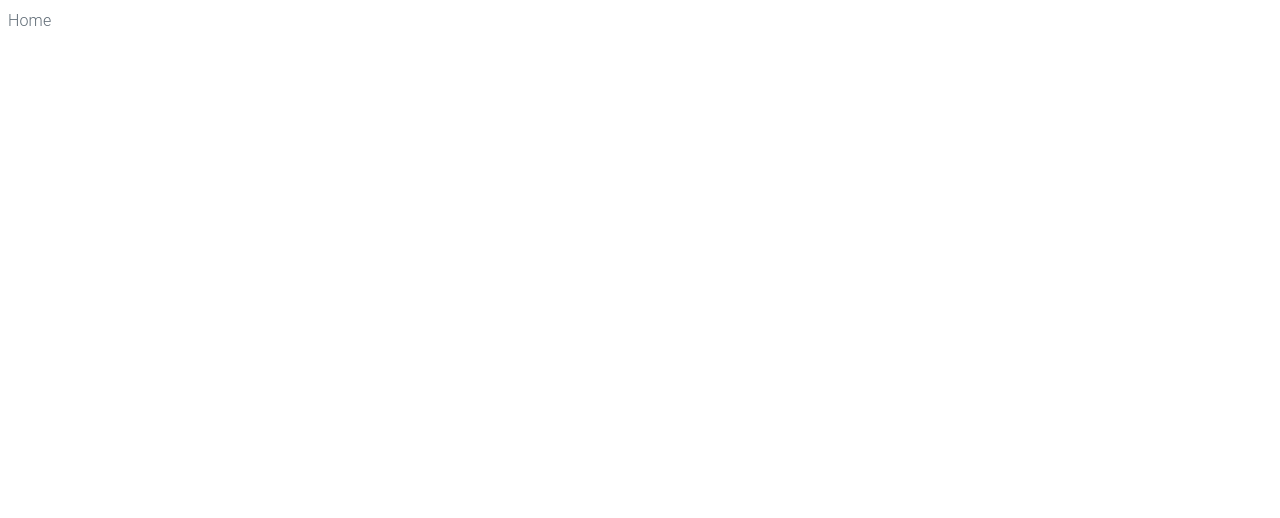
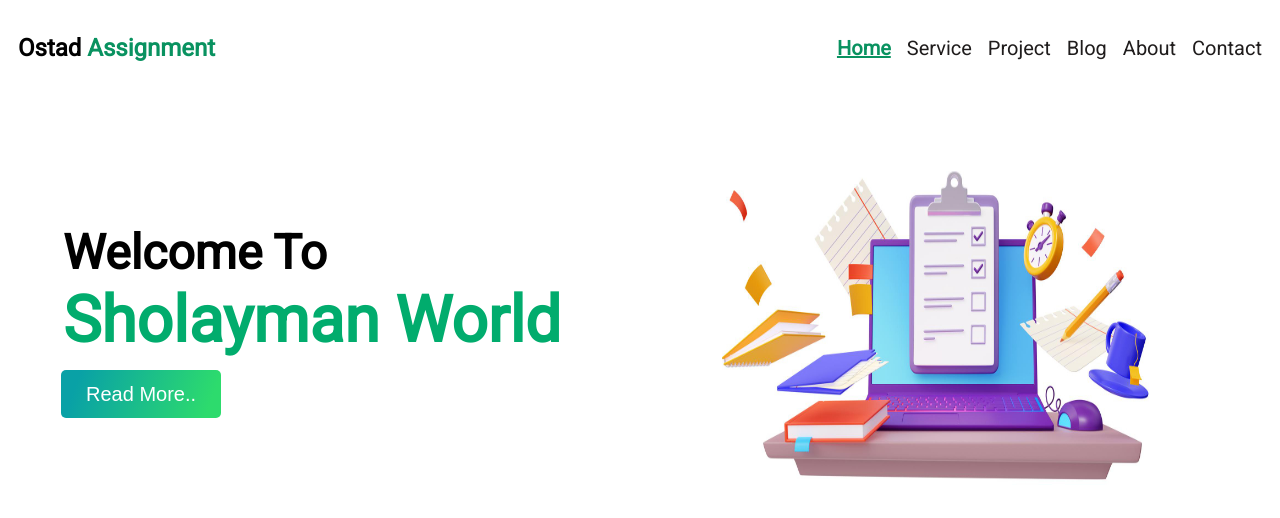
Before and after one commit to sholayman99/ostad_assignment_11, a React (Vite) app: page / in a window 1280 px wide. Shown: the top 518 px of the page. Built offline with nearby package versions, Linux system fonts and the light colour scheme.

Commit message:
navbar added and bg-image added

```diff
--- a/package.json
+++ b/package.json
@@ -10,6 +10,7 @@
     "preview": "vite preview"
   },
   "dependencies": {
+    "bootstrap": "^5.3.2",
     "milligram": "^1.4.1",
     "react": "^18.2.0",
     "react-dom": "^18.2.0",
--- /dev/null
+++ b/src/assets/css/BgImage.css
@@ -0,0 +1,36 @@
+@import url("https://fonts.googleapis.com/css?family=Roboto&display=swap");
+
+.bg-container {
+  display: flex;
+  align-items: center;
+  justify-content: space-around;
+  font-family: "Roboto";
+  margin-top: 2rem;
+}
+
+.bg-container img {
+  height: 400px;
+  width: 550px;
+}
+
+.bg-container h1 {
+  font-size: 4rem;
+  color: #01ac6d;
+  margin: 2px;
+}
+.bg-container h2 {
+  font-size: 3rem;
+  margin: 2px;
+}
+
+.bg-container button {
+  height: 3rem;
+  width: 10rem;
+  background-image: linear-gradient( 109.6deg,  rgb(9, 161, 166) 11.2%, rgb(45, 219, 109) 91.1% );
+  border: none;
+  border-radius: 5px;
+  font-size: 20px;
+  color: white;
+  margin-top: 10px;
+
+}
--- /dev/null
+++ b/src/assets/css/Navbar.css
@@ -0,0 +1,46 @@
+@import url('https://fonts.googleapis.com/css?family=Roboto&display=swap');
+
+.nav-container{
+    display: flex;
+    justify-content: space-between;
+    align-items: center;
+    font-family: Roboto;
+    border-radius: 10px;
+    height: 80px;
+
+
+}
+
+span{
+    color: #099260;
+}
+
+.nav-container div{
+    padding: 2px 10px;
+}
+
+.nav-list{
+    display: flex;
+    align-items: center;
+
+    gap: 1rem;
+}
+
+.nav-list li{
+   list-style-type: none;
+}
+
+.active-navLink{
+    color: #099260;
+    font-weight: 600;
+    text-decoration: underline;
+    font-size: 20px;
+
+}
+
+.navLink{
+    color: rgb(31, 28, 28);
+    font-weight: 400;
+    text-decoration: none;
+    font-size: 20px;
+}
--- /dev/null
+++ b/src/components/BgImage.jsx
@@ -0,0 +1,17 @@
+import home from "../assets/images/home.jpg"
+import "../assets/css/BgImage.css"
+
+const BgImage = () => {
+    return (
+        <div className="bg-container">
+            <div>
+             <h2>Welcome To</h2>
+             <h1> Sholayman World</h1>
+             <button>Read More..</button>
+            </div>
+            <img src={home} />
+        </div>
+    );
+};
+
+export default BgImage;
--- /dev/null
+++ b/src/components/Navbar.jsx
@@ -0,0 +1,36 @@
+import { NavLink } from "react-router-dom";
+import "../assets/css/Navbar.css";
+
+const Navbar = () => {
+    return (
+        <nav className="nav-container">
+           <div>
+            <h2>Ostad <span>Assignment</span> </h2>
+           </div>
+           <div>
+            <ul className="nav-list">
+                <li >
+                    <NavLink className={({isActive})=> isActive? "active-navLink":"navLink"} to={"/"} >Home</NavLink>
+                </li>
+                <li>
+                    <NavLink className={({isActive})=> isActive? "active-navLink":"navLink"} to={"/service"} >Service</NavLink>
+                </li>
+                <li>
+                    <NavLink className={({isActive})=> isActive? "active-navLink":"navLink"} to={"/project"} >Project</NavLink>
+                </li>
+                <li>
+                    <NavLink className={({isActive})=> isActive? "active-navLink":"navLink"} to={"/blog"} >Blog</NavLink>
+                </li>
+                <li>
+                    <NavLink className={({isActive})=> isActive? "active-navLink":"navLink"} to={"/about"} >About</NavLink>
+                </li>
+                <li>
+                    <NavLink className={({isActive})=> isActive? "active-navLink":"navLink"} to={"/contact"} >Contact</NavLink>
+                </li>
+            </ul>
+           </div>
+        </nav>
+    );
+};
+
+export default Navbar;
--- a/src/main.jsx
+++ b/src/main.jsx
@@ -1,7 +1,8 @@
 import React from 'react'
 import ReactDOM from 'react-dom/client'
 import App from './App.jsx'
-import "milligram/dist/milligram.css"
+
+
 
 ReactDOM.createRoot(document.getElementById('root')).render(
   <React.StrictMode>
--- a/src/pages/About.jsx
+++ b/src/pages/About.jsx
@@ -1,9 +1,11 @@
+import Navbar from "../components/Navbar";
 
 
 const About = () => {
     return (
         <div>
-            About
+           <Navbar />
+           <h1>This is About</h1>
         </div>
     );
 };
--- a/src/pages/Blog.jsx
+++ b/src/pages/Blog.jsx
@@ -1,9 +1,11 @@
+import Navbar from "../components/Navbar";
 
 
 const Blog = () => {
     return (
         <div>
-          Blog
+          <Navbar />
+          <h1>This is Blog</h1>
         </div>
     );
 };
--- a/src/pages/Contact.jsx
+++ b/src/pages/Contact.jsx
@@ -1,8 +1,10 @@
+import Navbar from "../components/Navbar";
 
 
 const Contact = () => {
     return (
         <div>
+            <Navbar />
           Contact
         </div>
     );
--- a/src/pages/Home.jsx
+++ b/src/pages/Home.jsx
@@ -1,9 +1,13 @@
+import BgImage from "../components/BgImage";
+import Navbar from "../components/Navbar";
 
 
 const Home = () => {
     return (
         <div>
-         Home
+            <Navbar />
+            <BgImage />
+
         </div>
     );
 };
--- a/src/pages/Project.jsx
+++ b/src/pages/Project.jsx
@@ -1,9 +1,11 @@
+import Navbar from "../components/Navbar";
 
 
 const Project = () => {
     return (
         <div>
-            Project
+            <Navbar />
+            <h1>This is Project</h1>
         </div>
     );
 };
--- a/src/pages/Service.jsx
+++ b/src/pages/Service.jsx
@@ -1,9 +1,11 @@
+import Navbar from "../components/Navbar";
 
 
 const Service = () => {
     return (
         <div>
-           Service
+          <Navbar />
+          <h1>This is Service</h1>
         </div>
     );
 };
```
Also changed, not shown: src/assets/images/home.jpg (added), 1 other file (tests, documents, lock files or other folders).
